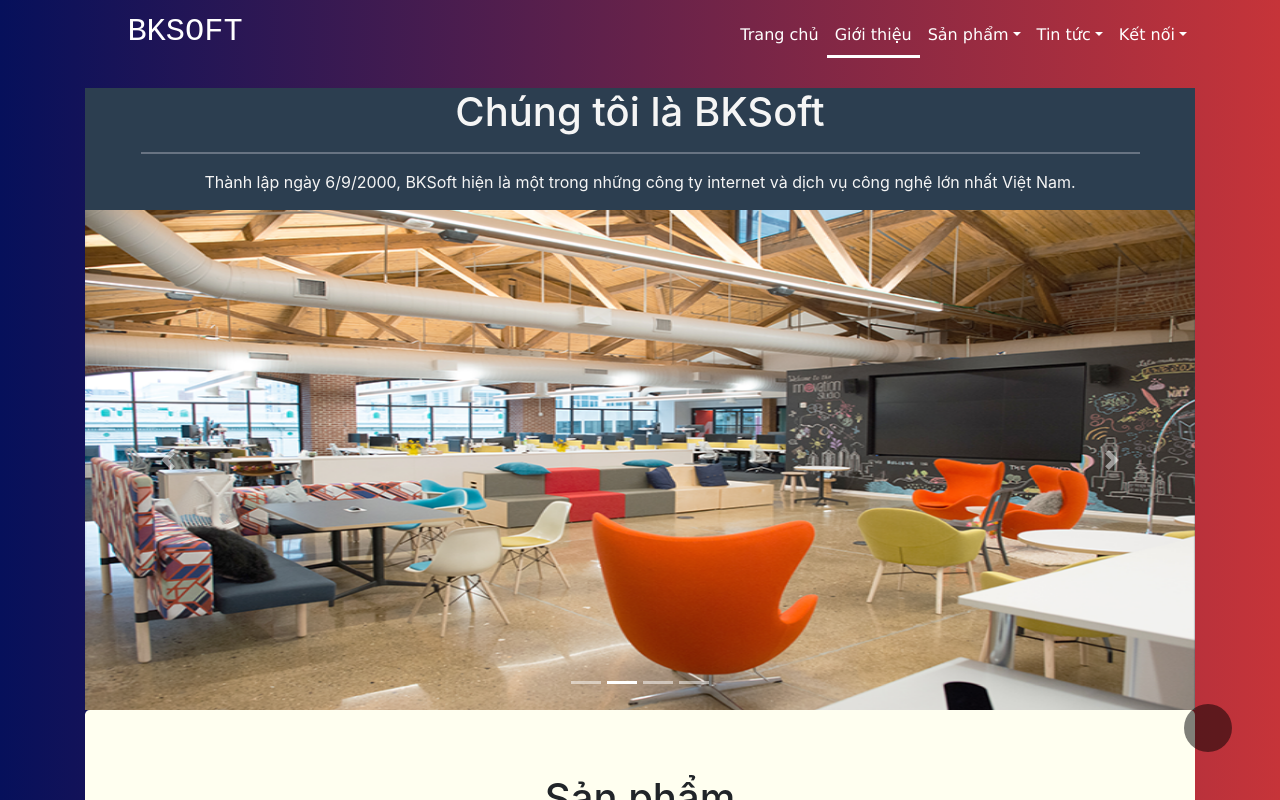
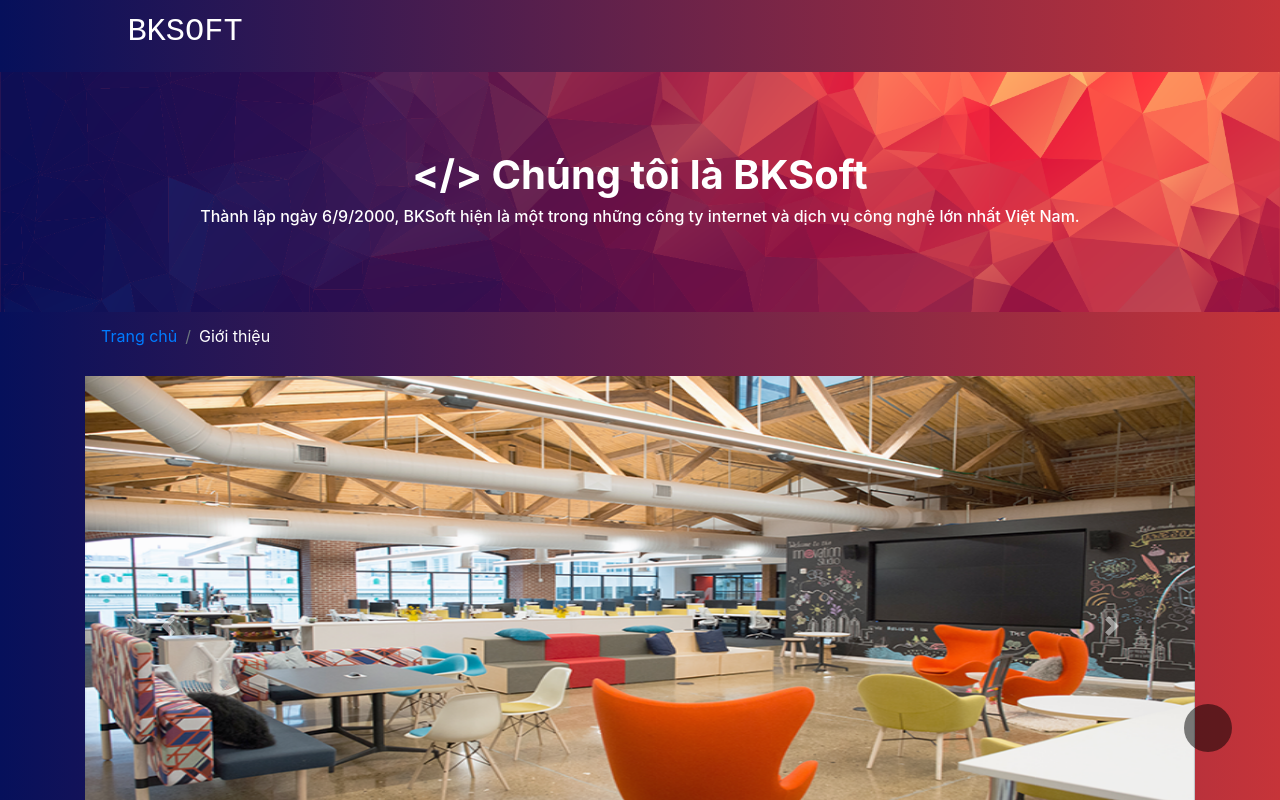
Before and after one commit to phqlong/BKSOFT-Website, a React (Create React App) app: page /introduction in a window 1280 px wide. Shown: the top 800 px of the page. Built offline with nearby package versions, Linux system fonts and the light colour scheme.

Commit message:
Decorate Introduction Page & Add Fade-in Effect

```diff
--- a/src/App.css
+++ b/src/App.css
@@ -27,6 +27,9 @@
 .App-link {
   color: #61dafb;
 }
+*{
+  animation: fadein 1s;
+}
 
 @keyframes App-logo-spin {
   from {
@@ -36,3 +39,12 @@
     transform: rotate(360deg);
   }
 }
+
+@keyframes fadein {
+  from {
+      opacity:0;
+  }
+  to {
+      opacity:1;
+  }
+}
--- a/src/views/Introduction/Introduction.css
+++ b/src/views/Introduction/Introduction.css
@@ -1,5 +1,9 @@
 #root {
     background: linear-gradient(to left, #c63439, #06105b);
+}
+
+.Introduction .breadcrumb {
+    background:rgba(0,0,0,0);
 }
 
 .s-aboutus {
--- a/src/views/Introduction/Introduction.js
+++ b/src/views/Introduction/Introduction.js
@@ -4,7 +4,7 @@
 import { useDispatch, useSelector } from "react-redux"
 
 import 'bootstrap/dist/css/bootstrap.min.css';
-import { Nav, Navbar, NavDropdown, FormControl, Button, Carousel, Jumbotron, Card } from 'react-bootstrap';
+import { Breadcrumb, Button, Carousel, Jumbotron, Card } from 'react-bootstrap';
 
 import intro1 from "../../assets/img/intro1.jpg"
 import intro2 from "../../assets/img/intro2.png"
@@ -12,16 +12,27 @@
 import intro4 from "../../assets/img/intro4.jpg"
 import game_icon from "../../assets/img/game_icon.png"
 import software_icon from "../../assets/img/software_icon.png"
+import Banner from "../../components/Banner"
 
 import './Introduction.css'
 
 const Introduction = () => {
     return (
+        <section className="Introduction">
+            <Banner
+                title="</> Chúng tôi là BKSoft"
+                content="Thành lập ngày 6/9/2000, BKSoft hiện là một trong những công ty internet và dịch vụ công nghệ lớn nhất Việt Nam."
+            >
+            </Banner>
+
             <Container>
+                <Breadcrumb>
+                    <Breadcrumb.Item href="/home" >Trang chủ</Breadcrumb.Item>
+                    <Breadcrumb.Item active style={{ color: "white" }}>Giới thiệu</Breadcrumb.Item>
+
+                </Breadcrumb>
+
                 <section class="s-aboutus">
-                <h1>Chúng tôi là BKSoft</h1>
-                <hr></hr>
-                <p>Thành lập ngày 6/9/2000, BKSoft hiện là một trong những công ty internet và dịch vụ công nghệ lớn nhất Việt Nam.</p>
                     <Carousel>
                         <Carousel.Item>
                             <img
@@ -95,7 +106,7 @@
                                             dịch vụ trung gian thanh toán theo xu hướng mới, và cung cấp
                                             các hệ thống, giải pháp công nghệ thông minh dựa trên kết nối Internet và công nghệ đám mây.
                                         </Card.Text>
-                                    <Button variant="primary"><a href="/socialapp">Xem ngay</a></Button>
+                                        <Button variant="primary"><a href="/software">Xem ngay</a></Button>
                                     </Card.Body>
                                 </Card>
                             </Col>
@@ -104,6 +115,7 @@
 
                 </section>
             </Container>
+        </section>
 
     )
 }
--- a/src/views/NotFound/NotFound.js
+++ b/src/views/NotFound/NotFound.js
@@ -8,8 +8,8 @@
       <Helmet title="404 Not Found">
         <meta name="description" content="The content you are looking for cannot be found." />
       </Helmet>
-      <h1 data-testid="heading">Éc éc không tìm thấy trang!</h1>
-      <p>Quay trở về <Link to="/">Trang chủ</Link>.</p>
+      <h1 data-testid="heading" style={{color: 'white'}}>Éc éc không tìm thấy trang!</h1>
+      <p style={{color: 'white'}}>Quay trở về <Link to="/">Trang chủ</Link></p>
     </div>
   </HelmetProvider>
 );
```
Lines whose indentation alone changed are shown as unchanged.
